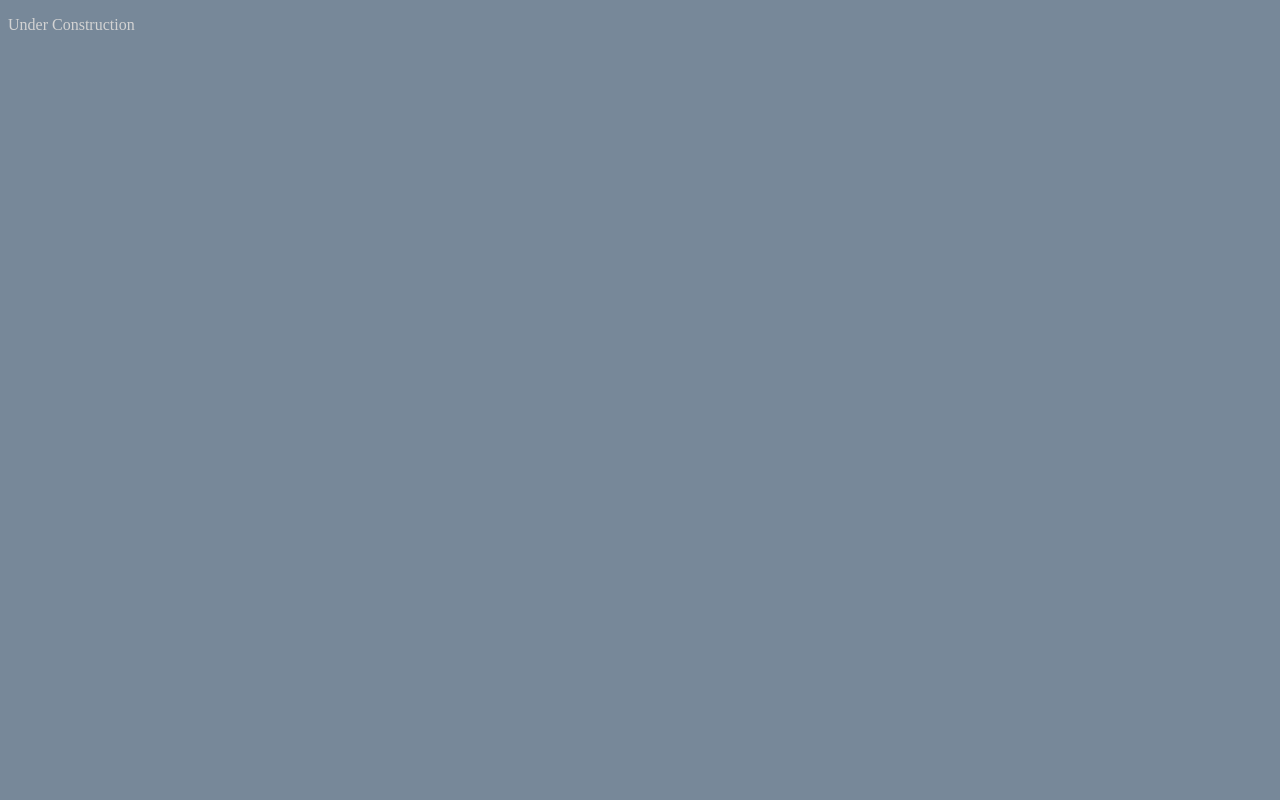
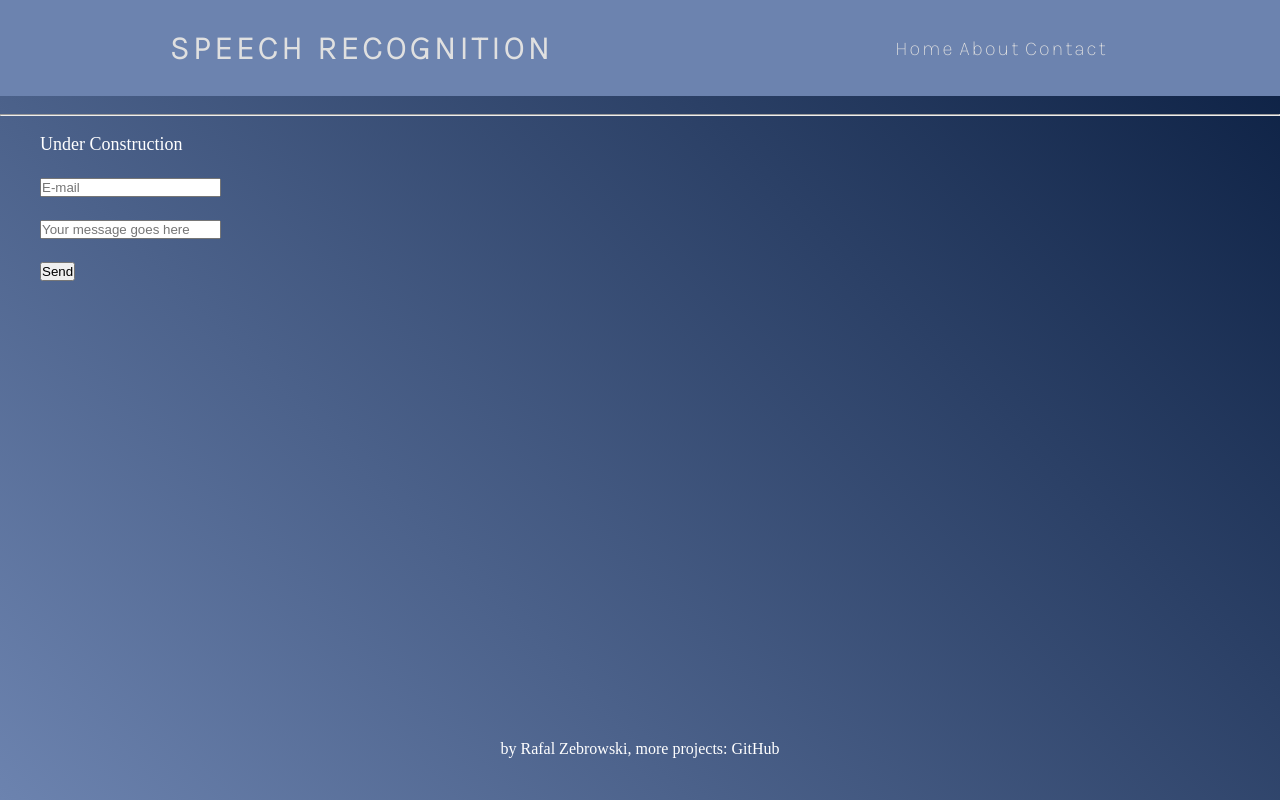
Before and after one commit to zebra-f/Speech-Recognition-Flask-App, a Flask app: page /contact in a window 1280 px wide. Before the commit the page is almost empty. Run offline with Flask 2, Linux system fonts and the light colour scheme.

Commit message:
html contact/form

```diff
--- a/flask_app.py
+++ b/flask_app.py
@@ -1,3 +1,4 @@
+from types import MethodDescriptorType
 from flask import Flask, render_template, redirect, request
 import speech_recognition as sr
 
@@ -46,6 +47,13 @@ def about():
 def contact():
     return render_template('contact.html', title='Contanct')
 
+@app.route('/form', methods=['POST'])
+def form():
+
+    email = request.form.get('email')
+    message = request.form.get('message')
+
+    return render_template('form.html', email=email)
 
 if __name__ == '__main__':
     app.run(debug=True, threaded=True)
--- a/static/styles/style.css
+++ b/static/styles/style.css
@@ -1,18 +1,80 @@
+*{
+    margin: 0px;
+    padding: 0px;
+    box-sizing: border-box;
+}
+
 body{
-    color: lightgrey;
-    background-color: lightslategray
+    height: 100vh;
+    background: linear-gradient(45deg, #6c83af, #0b1f42);
+
 }
-a{
+body a{
+    color: white;
     text-decoration: none;
+}
+
+body a:hover{
+    color: rgb(115, 115, 179);
+}
+
+nav{
+    display: flex;
+    justify-content: space-around;
+    align-items: center;
+    min-height: 12vh;
+    background-color: #6c83af;
+    font-family: 'Karla', sans-serif;
+
+}
+
+.nav-links{
+    display: flex;
+    justify-content: space-around;
+    width: 17%;
+
+    list-style: none;
+}
+
+.nav-links a{
+    text-decoration: none;
+    color: rgb(224, 224, 224);
+    letter-spacing: 2px;
     font-size: 20px;
-    color: lightpink;
 }
-a:hover{
-    color: rgb(255, 255, 255);
+
+.nav-links a:hover{
+    color: rgb(72, 72, 112);
 }
-#spp{
-    width: 400px;
+
+.logo{
+    color: rgb(224, 224, 224);
+    text-transform: uppercase;
+    font-size: 22px;
+    letter-spacing: 4px;
 }
-.nav-main{
-    margin-bottom: 20px;
+
+section{
+    margin-left: 40px;
+    color: white;
+    font-size: 18px;
 }
+
+footer{
+    display: flex;
+    justify-content: center;
+    color: white;
+    position:absolute;
+    bottom:0;
+    width:100%;
+    height:60px;
+}
+
+footer a{
+    color: white;
+    text-decoration: none;
+}
+
+footer a:hover{
+    color: rgb(115, 115, 179);
+}
--- a/templates/contact.html
+++ b/templates/contact.html
@@ -1,4 +1,21 @@
 {% extends "layout.html" %}
 {% block content %}
 <p>Under Construction</p>
+<br>
+<form action="/form" method="POST" enctype="multipart/form-data">
+
+    <div>
+        <input type="email" name="email" id="input-email" placeholder="E-mail">
+    </div>
+
+    <br>
+
+    <div>
+        <input type="text" name="message" id="input-message" placeholder="Your message goes here">
+    </div>
+    <br>
+    <button type="submit">Send</button>
+</form>
+
+
 {% endblock content %}
--- a/templates/layout.html
+++ b/templates/layout.html
@@ -12,34 +12,32 @@
 
     <link rel="stylesheet" href="{{ url_for('static', filename='styles/style.css') }}">
 
-    <!-- Bootstrap CSS -->
-    <!---
-    <link href="https://cdn.jsdelivr.net/npm/bootstrap@5.0.2/dist/css/bootstrap.min.css" rel="stylesheet" integrity="sha384-EVSTQN3/azprG1Anm3QDgpJLIm9Nao0Yz1ztcQTwFspd3yD65VohhpuuCOmLASjC" crossorigin="anonymous">
-    --->
+    <!--- font --->
+    <link href="https://fonts.googleapis.com/css2?family=Karla:wght@200&display=swap" rel="stylesheet">
+
 </head>
 <body>
-    <header>
-
-    </header>
-
-    {% block content %}
-
-    {% endblock content %}
+    <nav>
+        <div class="logo">
+            <h2>Speech Recognition</h2>
+        </div>
+        <ul class="nav-links">
+            <li><a href="{{ url_for('index') }}">Home</a></li>
+            <li><a href="{{ url_for('about') }}">About</a></li>
+            <li><a href="{{ url_for('contact') }}">Contact</a></li>
+        </ul>
+    </nav>
+    <br>
+    <hr>
+    <br>
+    <section>
+        {% block content %}
+        {% endblock content %}
+    </section>
 
     <footer>
-
+        <p>by Rafal Zebrowski, more projects: <a href="https://github.com/zebra-f" target="_blank">GitHub</a></p>
     </footer>
 
-
-
-    <!-- Option 1: Bootstrap Bundle with Popper -->
-    <!---
-    <script src="https://cdn.jsdelivr.net/npm/bootstrap@5.0.2/dist/js/bootstrap.bundle.min.js" integrity="sha384-MrcW6ZMFYlzcLA8Nl+NtUVF0sA7MsXsP1UyJoMp4YLEuNSfAP+JcXn/tWtIaxVXM" crossorigin="anonymous"></script>
-    --->
-    <!-- Option 2: Separate Popper and Bootstrap JS -->
-    <!---
-    <script src="https://cdn.jsdelivr.net/npm/@popperjs/core@2.9.2/dist/umd/popper.min.js" integrity="sha384-IQsoLXl5PILFhosVNubq5LC7Qb9DXgDA9i+tQ8Zj3iwWAwPtgFTxbJ8NT4GN1R8p" crossorigin="anonymous"></script>
-    <script src="https://cdn.jsdelivr.net/npm/bootstrap@5.0.2/dist/js/bootstrap.min.js" integrity="sha384-cVKIPhGWiC2Al4u+LWgxfKTRIcfu0JTxR+EQDz/bgldoEyl4H0zUF0QKbrJ0EcQF" crossorigin="anonymous"></script>
-    --->
 </body>
 </html>
```
Also changed, not shown: templates/about.html (+7 -11 lines), templates/form.html (added, +7 -0 lines), templates/index.html (+1 -12 lines).
